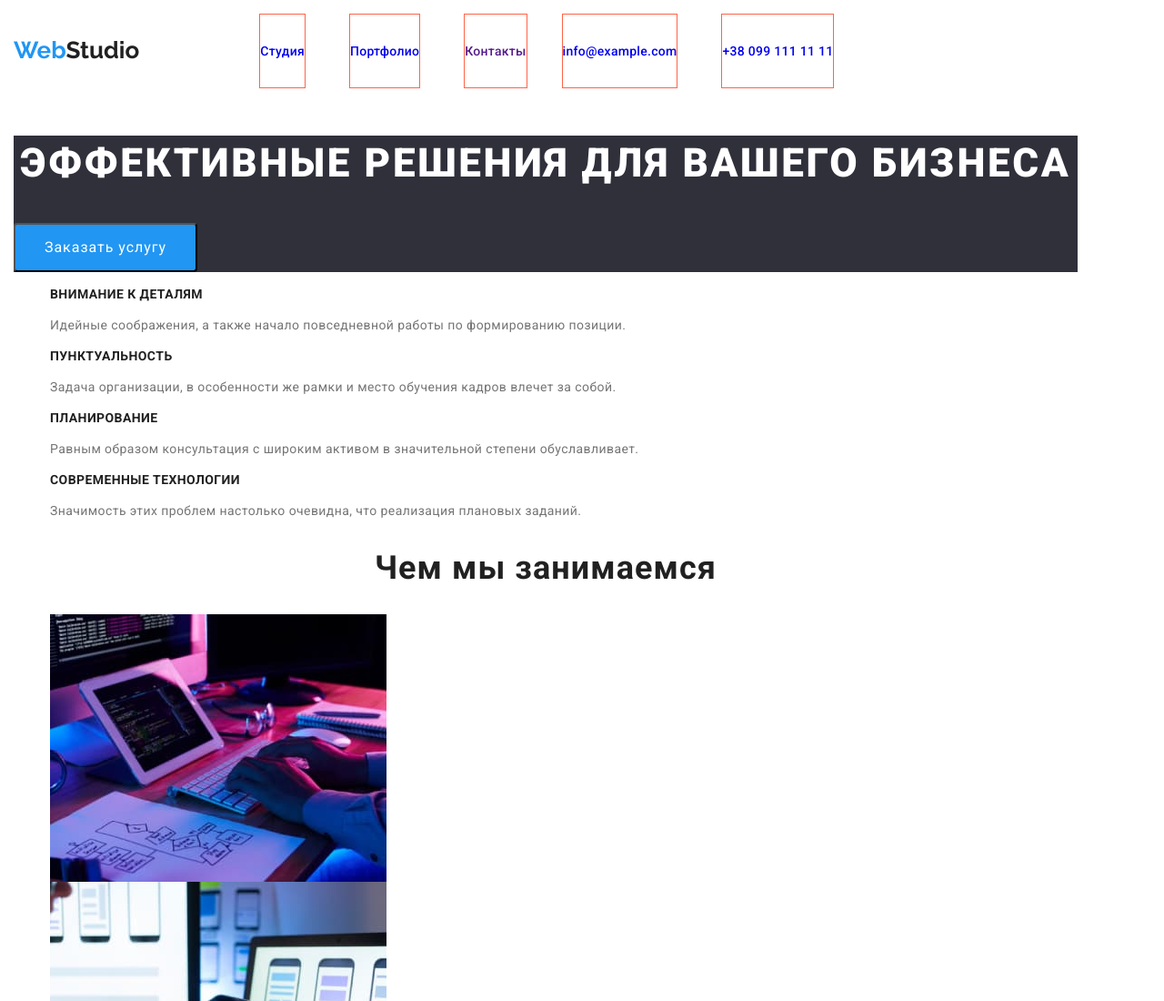
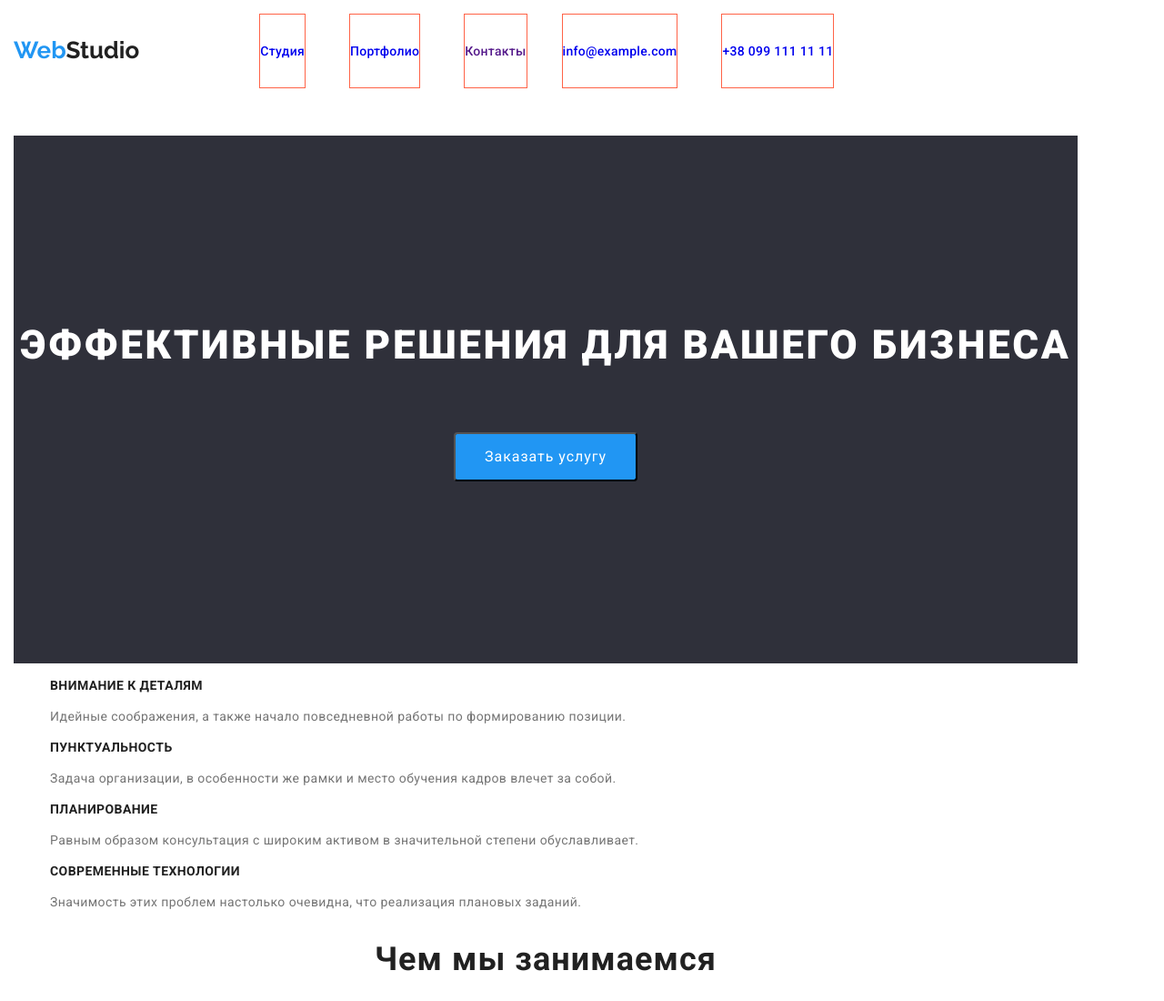
Before and after one commit to Maserto/goit-markup-hw-03, a plain HTML site: page index.html in a window 1280 px wide. Shown: the top 1100 px of the page at 91% size. Drawn offline with nearby package versions, Linux system fonts and the light colour scheme.

Commit message:
Update styles.css

```diff
--- a/css/styles.css
+++ b/css/styles.css
@@ -165,8 +165,17 @@ color: #757575;
 }
 /* HERO */
 .hero { background-color: #2F303A;
+  text-align: center;
 }
 .hero-title {
+  /* display: block; */
+  /* width:696px; */
+/* height:120px; */
+
+padding-top: 200px;
+padding-bottom: 30px;
+
+
   font-weight: 900;
 font-size: 44px;
 line-height: calc(60/44);
@@ -183,6 +192,7 @@ padding-right:32px;
 padding-bottom:10px;
 padding-left:32px;
 border-radius: 4px;
+margin-bottom: 200px;
 
 font-size: 16px;
 line-height:calc(30/16);
```
